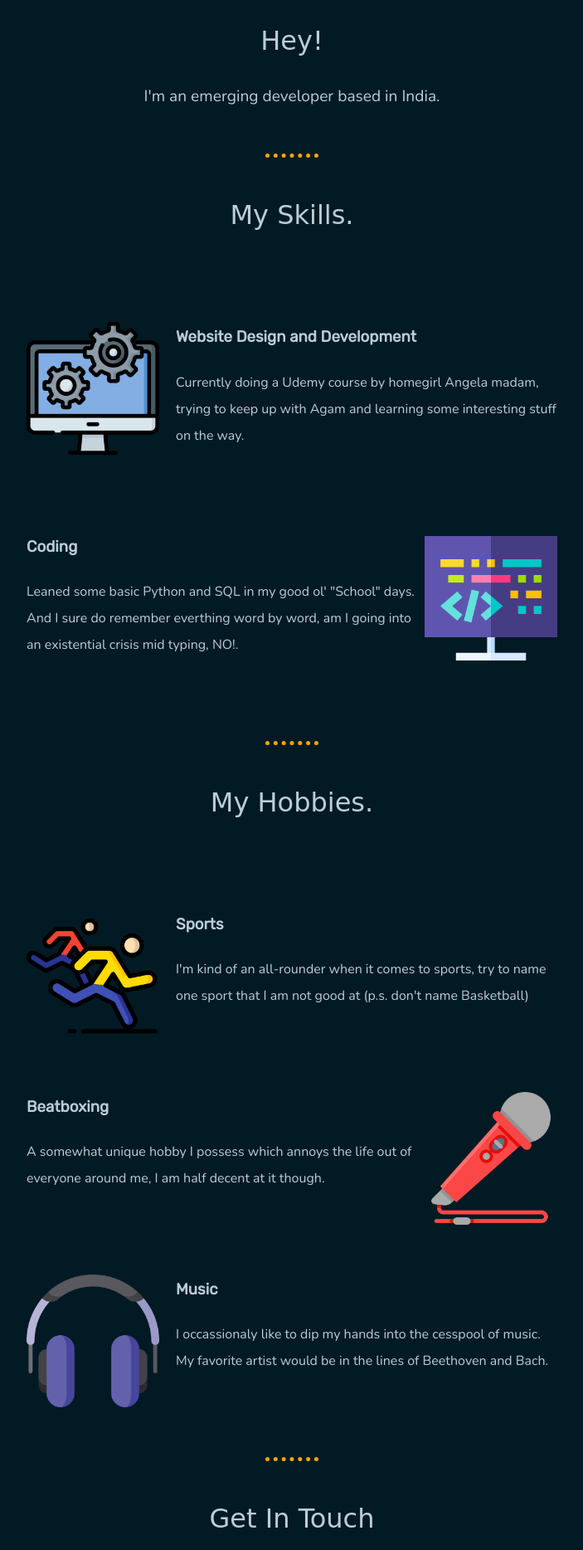
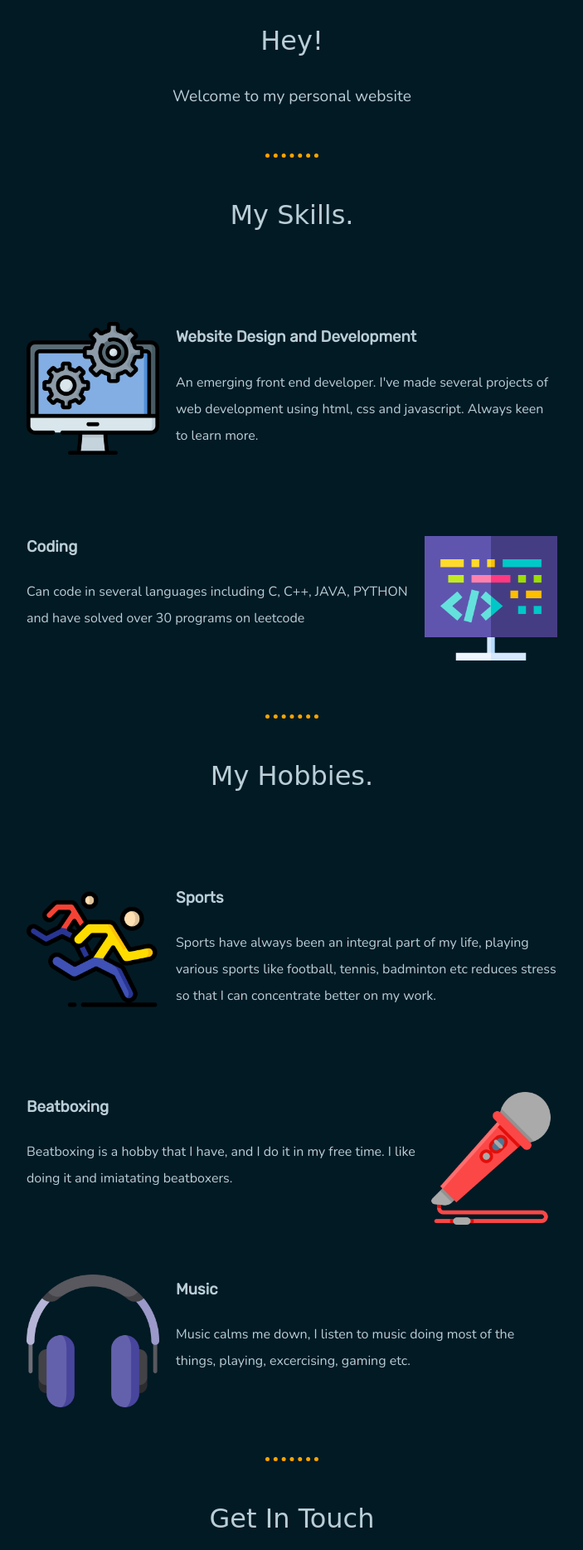
Before and after one commit to ShivenduPrasadDubey/personal-website, a plain HTML site: page index.html in a window 1280 px wide. Shown: the part 872-2740 px from the top of the page at 83% size, without its empty margins (288-991 px from the left). Drawn offline with nearby package versions, Linux system fonts and the light colour scheme; a web font is replaced by a local one.

Commit message:
Update index.html

```diff
--- a/index.html
+++ b/index.html
@@ -26,8 +26,8 @@
 <body>
   <div class="top-container">
     <img class="sun" src="sun.gif" alt="sun-image">
-    <h1>I'm Shiv,</h1>
-    <h2 class="webde">and it's cold outside</h2>
+    <h1>I'm Shivendu,</h1>
+    <h2 class="webde">an emerging developer based in India.</h2>
 
   </div>
   <div class="middle-container">
@@ -35,7 +35,7 @@
       <img class="wave" src="forest1.webp" alt="wave-image">
       <img class="hi" src="kyle hi2.webp" alt="">
       <h2>Hey!</h2>
-      <p class="para">I'm an emerging developer based in India.</p>
+      <p class="para">Welcome to my personal website</p>
     </div>
     <hr>
     <div class="skills">
@@ -43,12 +43,12 @@
       <div class="skill-row">
         <img class="comp" src="computer (2).png" alt="">
         <h3 class="para1">Website Design and Development</h3>
-        <p class="para1">Currently doing a Udemy course by homegirl Angela madam, trying to keep up with Agam and learning some interesting stuff on the way.</p>
+        <p class="para1">An emerging front end developer. I've made several projects of web development using html, css and javascript. Always keen to learn more.</p>
       </div>
       <div class="skill-row">
         <img class="code" src="coding.png" alt="">
         <h3>Coding</h3>
-        <p>Leaned some basic Python and SQL in my good ol' "School" days. And I sure do remember everthing word by word, am I going into an existential crisis mid typing, NO!.</p>
+        <p>Can code in several languages including C, C++, JAVA, PYTHON and have solved over 30 programs on leetcode</p>
       </div>
     </div>
     <hr>
@@ -57,24 +57,24 @@
       <div class="skill-row">
         <img class="run" src="running.png" alt="">
         <h3 class="para1">Sports</h3>
-        <p class="para1">I'm kind of an all-rounder when it comes to sports, try to name one sport that I am not good at (p.s. don't name Basketball) </p>
+        <p class="para1">Sports have always been an integral part of my life, playing various sports like football, tennis, badminton etc reduces stress so that I can concentrate better on my work.</p>
       </div>
       <div class="skill-row">
         <img class="mic" src="mic.png" alt="">
         <h3>Beatboxing</h3>
-        <p>A somewhat unique hobby I possess which annoys the life out of everyone around me, I am half decent at it though.</p>
+        <p>Beatboxing is a hobby that I have, and I do it in my free time. I like doing it and imiatating beatboxers.</p>
       </div>
       <div class="skill-row">
         <img class="headset" src="headphones.png" alt="">
         <h3>Music</h3>
-        <p>I occassionaly like to dip my hands into the cesspool of music. My favorite artist would be in the lines of Beethoven and Bach.</p>
+        <p>Music calms me down, I listen to music doing most of the things, playing, excercising, gaming etc.</p>
       </div>
     </div>
     <hr>
     <div class="contact-me">
       <h2>Get In Touch</h2>
       <h3>Student at SRM Chennai</h3>
-      <p>Surely enjoying college life..... from home. Hit me up!</p><br>
+      <p>Looking for opportunities, Hit me up!</p><br>
       <a class="btn" href="mailto:name@email.com">CONTACT ME</a>
     </div>
   </div>
```
